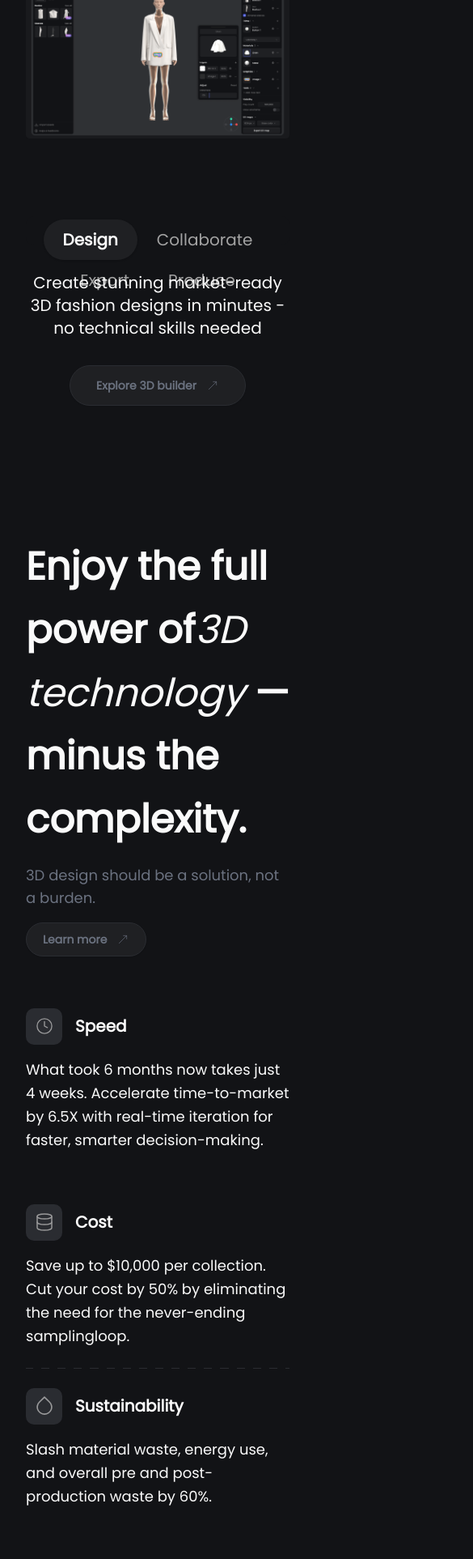
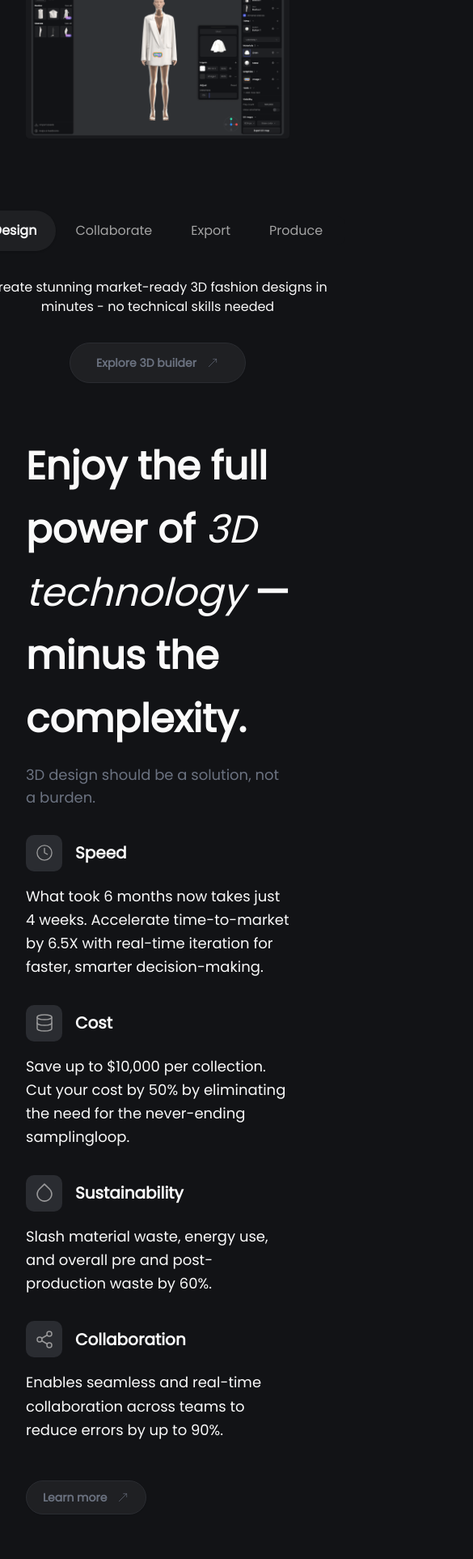
Before and after one commit to dtran2108/drippy, a Next.js app: page / in a window 390 px wide. Shown: the part 2461-4386 px from the top of the page at 81% size, 585 px wide, since content can reach past the window. Built offline with nearby package versions, Linux system fonts and the light colour scheme.

Commit message:
fix minor responsive bugs

```diff
--- a/src/components/home-section/ai-exp-section.tsx
+++ b/src/components/home-section/ai-exp-section.tsx
@@ -36,9 +36,12 @@ export default function AIExpSection() {
       <h3 className="text-gray-500 text-lg mt-4 text-center leading-relaxed">
         3D+AI is here to reshape the future of fashion design.
       </h3>
-      <div className="grid grid-cols-3 gap-4 mt-8">
+      <div className="grid grid-cols-1 lg:grid-cols-3 gap-4 mt-8">
         {content.map((c, i) => (
-          <div key={i} className="rounded-lg bg-black-900 p-4 w-[440px]">
+          <div
+            key={i}
+            className="rounded-lg bg-black-900 p-4 w-full lg:w-[440px]"
+          >
             <div className="rounded-lg bg-black-800 h-[300px] w-full flex items-center justify-center">
               <Image
                 src={`/${c.image}`}
--- a/src/components/home-section/clothes-section.tsx
+++ b/src/components/home-section/clothes-section.tsx
@@ -4,7 +4,7 @@ import { MoveUpRight } from 'lucide-react';
 
 export default function ClothesSection() {
   const customTabTriggerClass =
-    'data-[state=active]:bg-black-800 data-[state=active]:font-semibold px-8 h-[50px] rounded-full text-lg';
+    'data-[state=active]:bg-black-800 data-[state=active]:font-semibold px-4 lg:px-8 h-[50px] rounded-full text-base lg:text-lg';
 
   const workflows = [
     {
@@ -50,7 +50,7 @@ export default function ClothesSection() {
         defaultValue="Dress"
         className="w-full flex flex-col items-center justify-center text-lg mt-[20px]"
       >
-        <TabsList className="bg-bg">
+        <TabsList className="bg-background flex items-center justify-start flex-wrap h-auto space-y-1">
           {workflows.map((workflow, i) => (
             <TabsTrigger
               key={i}
--- a/src/components/home-section/technology-benefit-section.tsx
+++ b/src/components/home-section/technology-benefit-section.tsx
@@ -31,12 +31,12 @@ export default function TechnologyBenefitSection() {
   ];
 
   return (
-    <section className="grid grid-cols-1 lg:grid-cols-2 gap-16 my-16">
+    <section className="grid grid-cols-1 lg:grid-cols-2 gap-8 lg:gap-16 my-16">
       <div>
         <h1 className="text-5xl font-semibold leading-relaxed">
           Enjoy the full power of
           <br className="hidden lg:block" />
-          <span className="italic font-normal">3D technology</span> —minus{' '}
+          <span className="italic font-normal"> 3D technology</span> —minus{' '}
           <br className="hidden lg:block" /> the complexity.
         </h1>
         <h2 className="text-gray-500 text-lg mt-4">
@@ -44,14 +44,14 @@ export default function TechnologyBenefitSection() {
         </h2>
         <Button
           variant="outline"
-          className="font-semibold p-5  flex items-center justify-center space-x-1 rounded-full mt-4"
+          className="font-semibold p-5 hidden lg:flex items-center justify-center space-x-1 rounded-full mt-4 "
         >
           <span className="text-gray-500">Learn more</span>
           <MoveUpRight strokeWidth={1} className="text-gray-500 w-5 h-5" />
         </Button>
       </div>
       <div>
-        <div className="grid grid-cols-1 lg:grid-cols-2 gap-16">
+        <div className="grid grid-cols-1 lg:grid-cols-2 gap-8 lg:gap-16">
           {content.slice(0, 2).map((c, i) => (
             <div key={i}>
               <div className="flex items-center space-x-4 mb-4">
@@ -70,8 +70,8 @@ export default function TechnologyBenefitSection() {
             </div>
           ))}
         </div>
-        <hr className="border-t-1 custom-dashed-line border-[#2A2C31] my-6"></hr>
-        <div className="grid grid-cols-1 lg:grid-cols-2 gap-16">
+        <hr className="hidden lg:block border-t-1 custom-dashed-line border-[#2A2C31] my-6"></hr>
+        <div className="grid grid-cols-1 lg:grid-cols-2 gap-8 lg:gap-16 mt-8 lg:mt-0">
           {content.slice(2).map((c, i) => (
             <div key={i}>
               <div className="flex items-center space-x-4 mb-4">
@@ -91,6 +91,15 @@ export default function TechnologyBenefitSection() {
           ))}
         </div>
       </div>
+      <div className="block lg:hidden">
+        <Button
+          variant="outline"
+          className="font-semibold p-5 flex items-center justify-center space-x-1 rounded-full mt-4 "
+        >
+          <span className="text-gray-500">Learn more</span>
+          <MoveUpRight strokeWidth={1} className="text-gray-500 w-5 h-5" />
+        </Button>
+      </div>
     </section>
   );
 }
--- a/src/components/home-section/workflow-section.tsx
+++ b/src/components/home-section/workflow-section.tsx
@@ -4,7 +4,7 @@ import { MoveUpRight } from 'lucide-react';
 
 export default function WorkflowSection() {
   const customTabTriggerClass =
-    'data-[state=active]:bg-black-800 data-[state=active]:font-semibold px-6 lg:px-8 h-[50px] rounded-full text-md lg:text-xl';
+    'data-[state=active]:bg-black-800 data-[state=active]:font-semibold px-6 lg:px-8 h-[50px] rounded-full text-base lg:text-lg';
 
   const workflows = [
     {
@@ -34,7 +34,7 @@ export default function WorkflowSection() {
         defaultValue="Design"
         className="flex flex-col items-center justify-center text-xl"
       >
-        <TabsList className="bg-background flex flex-wrap">
+        <TabsList className="bg-background">
           {workflows.map((workflow, i) => (
             <TabsTrigger
               key={i}
@@ -46,19 +46,20 @@ export default function WorkflowSection() {
           ))}
         </TabsList>
         {workflows.map((workflow, i) => (
-          <TabsContent
-            key={i}
-            value={workflow.title}
-            className="text-center mt-8 flex flex-col items-center justify-center"
-          >
+          <TabsContent key={i} value={workflow.title}>
+            <div className="text-center mt-8 flex flex-col items-center justify-center lg:max-w-[500px] text-base lg:text-lg">
               {workflow.description}
               <Button
                 variant="outline"
                 className="font-semibold px-8 h-[50px] flex items-center justify-center space-x-1 rounded-full mt-8"
               >
                 <span className="text-gray-500">Explore 3D builder</span>
-              <MoveUpRight strokeWidth={1} className="text-gray-500 w-5 h-5" />
+                <MoveUpRight
+                  strokeWidth={1}
+                  className="text-gray-500 w-5 h-5"
+                />
               </Button>
+            </div>
           </TabsContent>
         ))}
       </Tabs>
```
Lines whose indentation alone changed are shown as unchanged.
